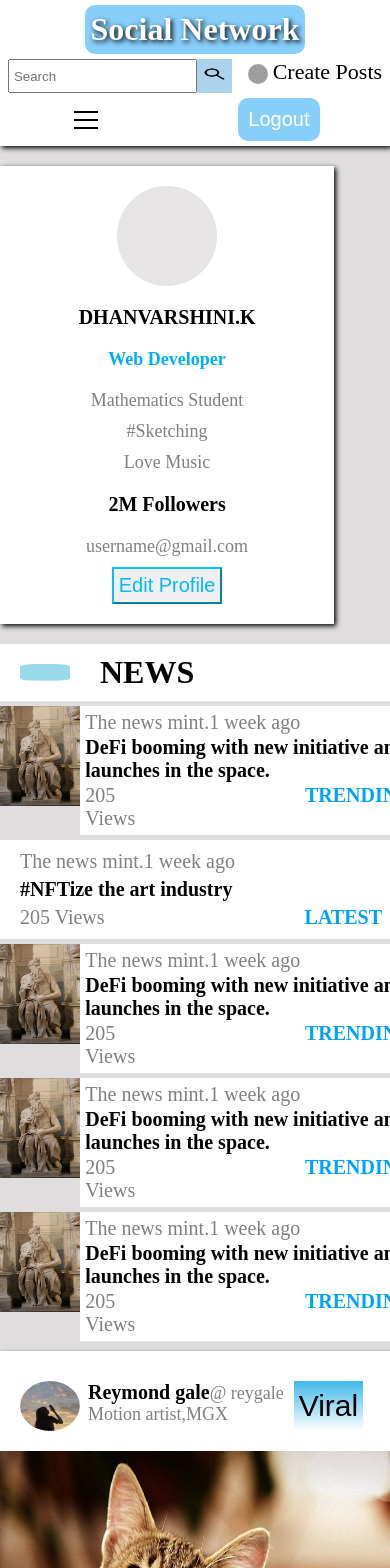
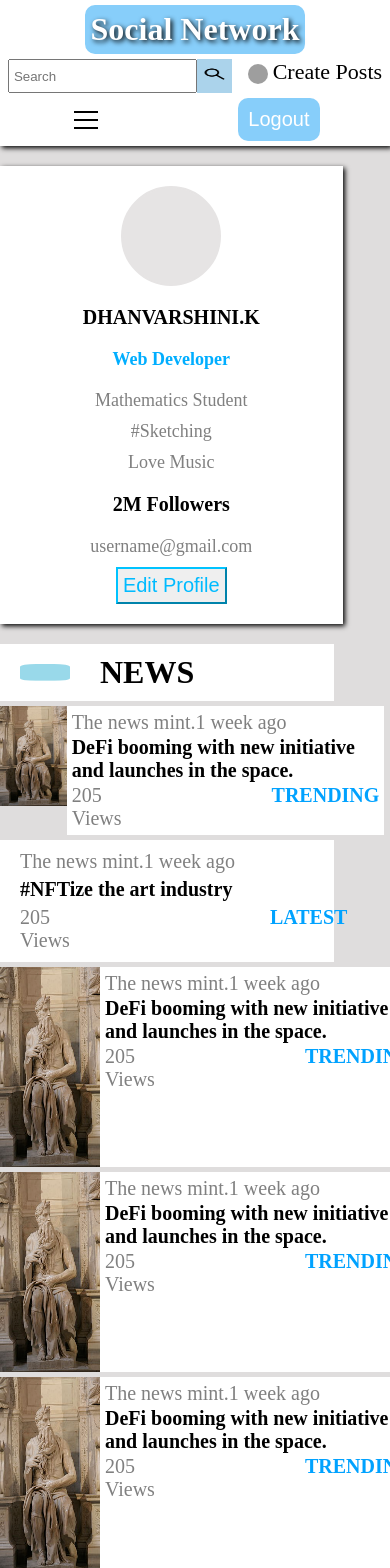
Before and after one commit to Dhanvarshinikarthi/socialnetwork, a React (Vite) app: page / in a window 390 px wide. Shown: the top 1568 px of the page. Built offline with nearby package versions, Linux system fonts and the light colour scheme; grey boxes are pictures that could not be loaded; the HTML template or start-up script is replaced by a standard one.

Commit message:
demo file

```diff
--- a/src/components/newslist/news.css
+++ b/src/components/newslist/news.css
@@ -133,9 +133,9 @@ a:hover {
 @media (max-width: 480px) {
   .newsfeedlist > img {
     width: 100px;
-    height: 100px;
+    height: 200px;
   }
   .newscards_main {
-    width: 100%;
+    width: 80%;
   }
 }
--- a/src/components/userprofile/userprofile.css
+++ b/src/components/userprofile/userprofile.css
@@ -57,6 +57,6 @@
 }
 @media (max-width: 480px) {
   .userprofilepage {
-    width: 80%;
+    width: 82%;
   }
 }
```
